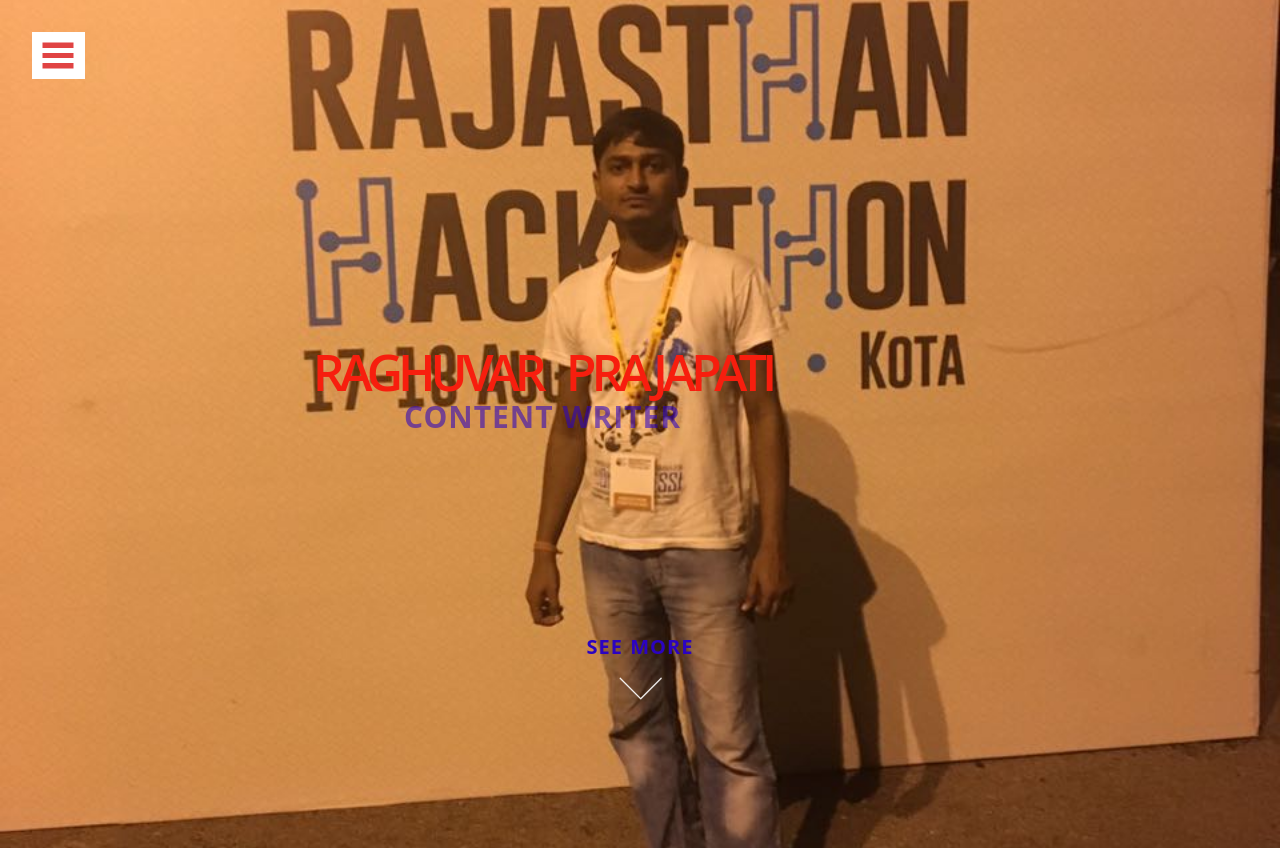
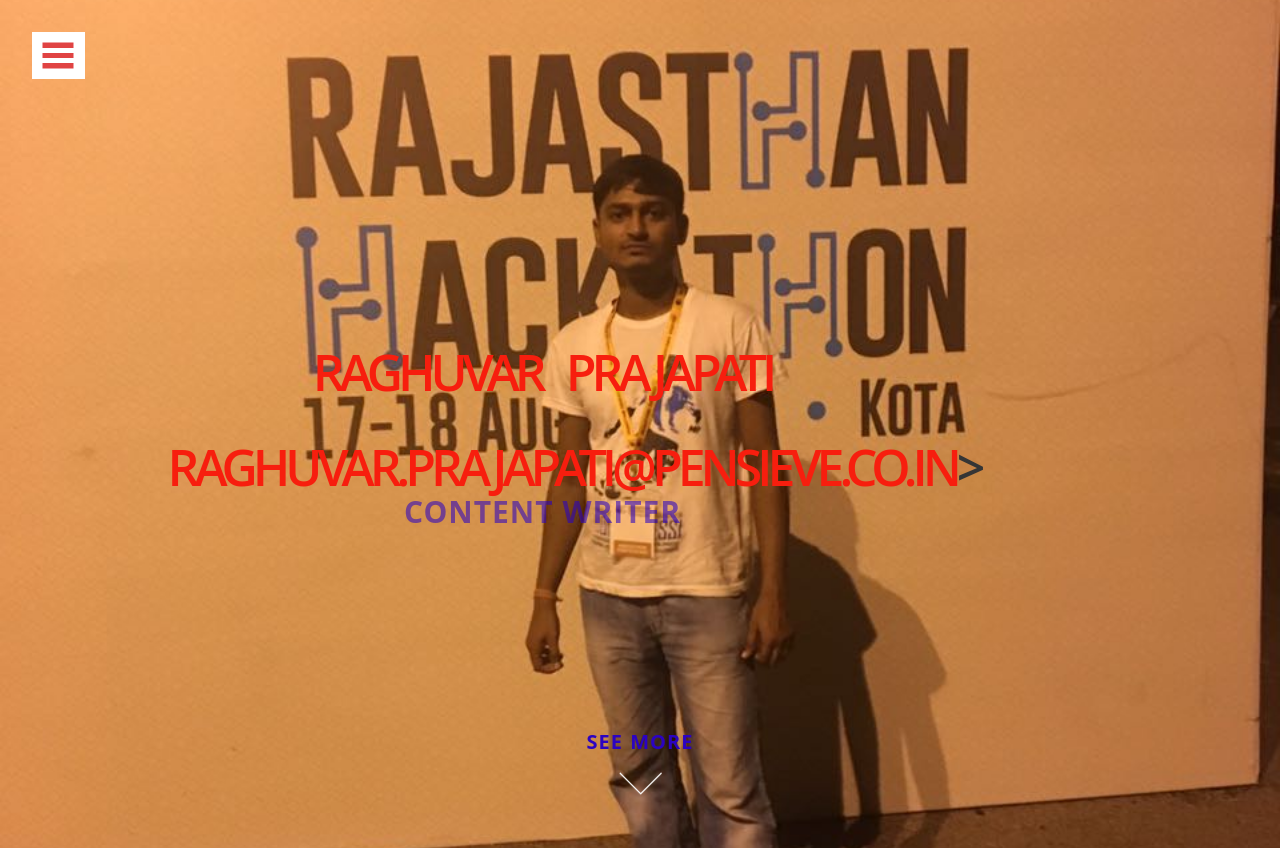
Before and after one commit to Raghuvar/raghuvar.github.io, a plain HTML site: page index.html in a window 1280 px wide. Shown: the top 848 px of the page. Drawn offline with nearby package versions, Linux system fonts and the light colour scheme; some packages are replaced by stand-ins of ours.

Commit message:
adding file

```diff
--- a/index.html
+++ b/index.html
@@ -75,7 +75,8 @@
                 <div class="col-md-8 col-md-offset-1 inner">
                   <h1 class="animated fadeInDown">
                     <span>RAGHUVAR</span> &nbsp;
-                    <span>PRAJAPATI</span>
+                    <span>PRAJAPATI</span> <br>
+                    <span>raghuvar.prajapati@pensieve.co.in</span>>
                   </h1><!-- Title -->
                   <h3 class="animated fadeInUp delay-09s"><span class="rotate">Software Developer,Data Scientist,Content Writer</span></h3><!-- Text Rotator -->
                 </div>
```
